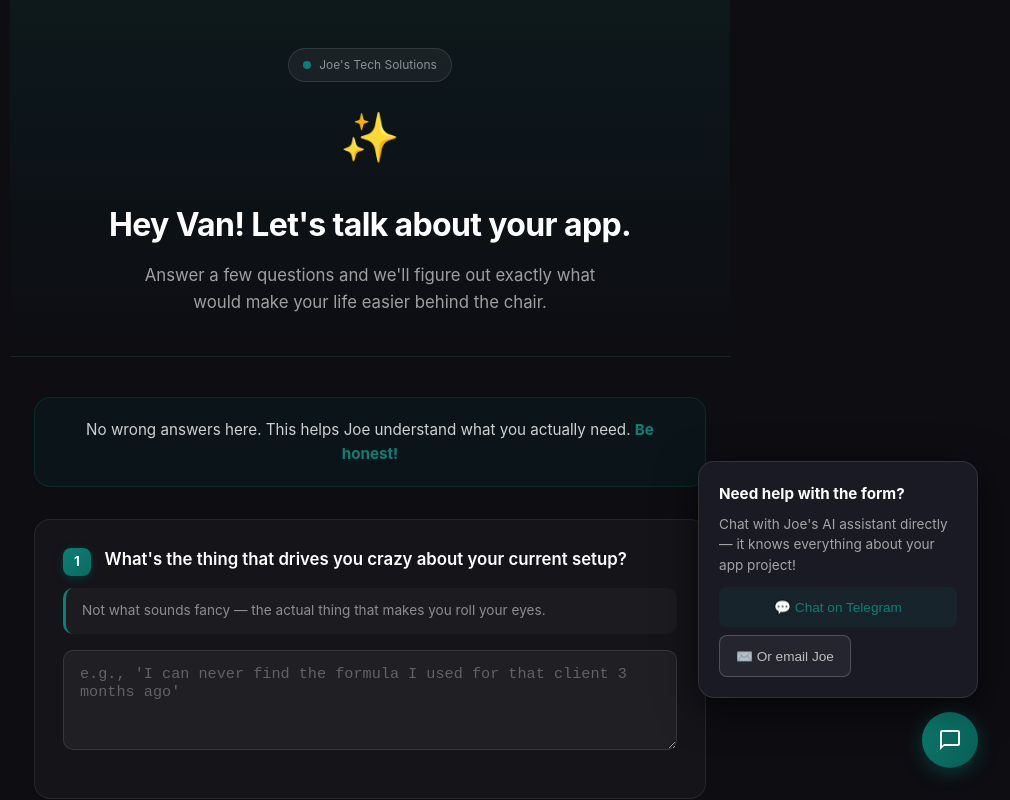
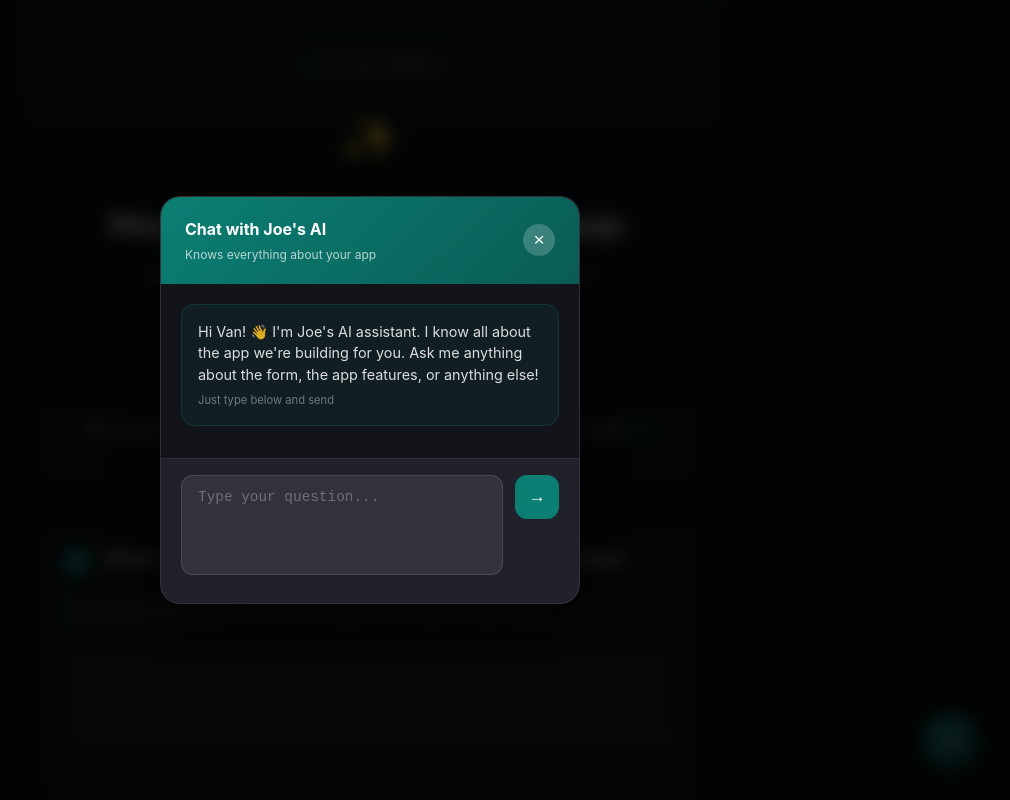
Before and after one commit to joestechsolutions/vans-archive-hair-salon-app, a plain HTML site: page index.html in a window 1280 px wide. Both pictures are taken after a click on the button 1220 px from the left and 740 px from the top of the page. Shown: the top 800 px of the page, without its empty margins (270-1280 px from the left). Drawn offline with Linux system fonts and the light colour scheme.

Commit message:
Inline chat modal - stays on page, no Telegram bounce

```diff
--- a/index.html
+++ b/index.html
@@ -233,6 +233,65 @@
         }
         .chat-option:hover { background: rgba(11,127,115,0.2); }
 
+                .chat-btn:hover { transform: scale(1.1); box-shadow: 0 6px 30px rgba(11,127,113,0.5); }
+        .chat-btn svg { width: 24px; height: 24px; fill: #fff; }
+
+        /* Inline Chat Modal */
+        .chat-modal {
+            position: fixed; top: 0; left: 0; right: 0; bottom: 0;
+            background: rgba(0,0,0,0.8); backdrop-filter: blur(8px);
+            display: none; align-items: center; justify-content: center;
+            z-index: 1000; padding: 1rem;
+        }
+        .chat-modal.show { display: flex; }
+        .chat-box {
+            background: #1a1a24; border: 1px solid rgba(255,255,255,0.1);
+            border-radius: 20px; width: 100%; max-width: 420px; max-height: 85vh;
+            display: flex; flex-direction: column; overflow: hidden;
+            box-shadow: 0 20px 60px rgba(0,0,0,0.6);
+        }
+        .chat-header {
+            background: linear-gradient(135deg, #0b7f73, #095c55); padding: 1.25rem 1.5rem;
+            display: flex; align-items: center; justify-content: space-between;
+        }
+        .chat-header h4 { color: #fff; font-size: 1rem; margin: 0; }
+        .chat-header span { display: block; font-size: 0.75rem; color: rgba(255,255,255,0.7); margin-top: 2px; }
+        .chat-close {
+            background: rgba(255,255,255,0.2); border: none; color: #fff;
+            width: 32px; height: 32px; border-radius: 50%; cursor: pointer; font-size: 1.2rem;
+        }
+        .chat-body {
+            flex: 1; padding: 1.25rem; overflow-y: auto; background: #13131a;
+        }
+        .chat-msg {
+            background: rgba(255,255,255,0.05); border-radius: 14px; padding: 1rem;
+            margin-bottom: 0.75rem; font-size: 0.9rem; color: rgba(255,255,255,0.85); line-height: 1.5;
+        }
+        .chat-msg.bot {
+            background: rgba(11,127,113,0.12); border: 1px solid rgba(11,127,113,0.25);
+        }
+        .chat-msg .meta { font-size: 0.7rem; color: rgba(255,255,255,0.4); margin-top: 0.4rem; }
+        .chat-input-area {
+            padding: 1rem 1.25rem; background: rgba(255,255,255,0.03);
+            border-top: 1px solid rgba(255,255,255,0.06);
+        }
+        .chat-input-row { display: flex; gap: 0.75rem; }
+        .chat-input {
+            flex: 1; background: rgba(255,255,255,0.08); border: 1px solid rgba(255,255,255,0.12);
+            border-radius: 12px; padding: 0.85rem 1rem; color: #fff; font-size: 0.9rem;
+            resize: none; max-height: 100px;
+        }
+        .chat-input:focus { outline: none; border-color: #0b7f73; }
+        .chat-send {
+            background: #0b7f73; border: none; color: #fff; width: 44px; height: 44px;
+            border-radius: 12px; cursor: pointer; font-size: 1.1rem;
+        }
+        .chat-sent { display: none; margin-top: 0.75rem; }
+        .chat-sent.show {
+            display: block; background: rgba(11,127,113,0.2); color: #0b7f73;
+            padding: 0.75rem; border-radius: 10px; font-size: 0.85rem; text-align: center;
+        }
+
         /* Results */
         .success-msg {
             background: rgba(11,127,115,0.1);
@@ -372,15 +431,36 @@
 
     <!-- Chat Helper -->
     <div class="chat-helper">
-        <div class="chat-popup" id="chat-popup">
-            <h4>Need help with the form?</h4>
-            <p>Chat with Joe's AI assistant directly — it knows everything about your app project!</p>
-            <button onclick="openChat()" class="chat-option" style="border:none;width:100%;margin-top:0.75rem;">💬 Chat on Telegram</button>
-            <button onclick="openEmailChat()" class="chat-option" style="background:rgba(255,255,255,0.05);border-color:rgba(255,255,255,0.2);color:rgba(255,255,255,0.7);margin-top:0.5rem;">✉️ Or email Joe</button>
-        </div>
-        <button class="chat-btn" onclick="toggleChat()">
+        <button class="chat-btn" id="openChatBtn">
             <svg viewBox="0 0 24 24"><path d="M20 2H4c-1.1 0-2 .9-2 2v18l4-4h14c1.1 0 2-.9 2-2V4c0-1.1-.9-2-2-2zm0 14H6l-2 2V4h16v12z"/></svg>
         </button>
+
+    <!-- Inline Chat Modal -->
+    <div class="chat-modal" id="chatModal">
+        <div class="chat-box">
+            <div class="chat-header">
+                <div>
+                    <h4>Chat with Joe's AI</h4>
+                    <span>Knows everything about your app</span>
+                </div>
+                <button class="chat-close" id="closeChat">×</button>
+            </div>
+            <div class="chat-body">
+                <div class="chat-msg bot">
+                    Hi Van! 👋 I'm Joe's AI assistant. I know all about the app we're building for you. Ask me anything about the form, the app features, or anything else!
+                    <div class="meta">Just type below and send</div>
+                </div>
+                <div id="chatHistory"></div>
+                <div class="chat-sent" id="chatSent">✓ Message sent to Joe!</div>
+            </div>
+            <div class="chat-input-area">
+                <div class="chat-input-row">
+                    <textarea class="chat-input" id="chatInput" placeholder="Type your question..." rows="1"></textarea>
+                    <button class="chat-send" id="sendChat">→</button>
+                </div>
+            </div>
+        </div>
+    </div>
     </div>
 
     <script>
@@ -403,16 +483,46 @@
                 preview.appendChild(span);
             }
         }
-        function toggleChat() {
-            document.getElementById('chat-popup').classList.toggle('show');
+        // Chat modal functions
+        document.getElementById('openChatBtn').addEventListener('click', function() {
+            document.getElementById('chatModal').classList.add('show');
+        });
+        document.getElementById('closeChat').addEventListener('click', function() {
+            document.getElementById('chatModal').classList.remove('show');
+        });
+        document.getElementById('chatModal').addEventListener('click', function(e) {
+            if (e.target === this) this.classList.remove('show');
+        });
+
+        function sendChatMessage() {
+            var input = document.getElementById('chatInput');
+            var msg = input.value.trim();
+            if (!msg) return;
+
+            // Show message in chat
+            var history = document.getElementById('chatHistory');
+            var div = document.createElement('div');
+            div.className = 'chat-msg';
+            div.textContent = msg;
+            history.appendChild(div);
+
+            // Send to Joe via email
+            var body = "Van asked via chat:\n\n" + msg + "\n\n---";
+            window.location.href = 'mailto:joe@joestechsolutions.com?subject=Van%27s%20Chat%20Question&body=' + encodeURIComponent(body);
+
+            // Show sent confirmation
+            document.getElementById('chatSent').classList.add('show');
+            input.value = '';
+            setTimeout(function() { document.getElementById('chatSent').classList.remove('show'); }, 3000);
         }
-        function openChat() {
-            // Open Telegram DM to Lurkr AI assistant
-            window.open('https://t.me/lurkr_windows_bot?text=Hi%20Joe!%20I%27m%20Van%20and%20I%27m%20filling%20out%20the%20app%20planning%20form.%20I%20have%20a%20question...', '_blank');
-        }
-        function openEmailChat() {
-            window.location.href = 'mailto:joe@joestechsolutions.com?subject=Van%27s%20Chat';
-        }
+
+        document.getElementById('sendChat').addEventListener('click', sendChatMessage);
+        document.getElementById('chatInput').addEventListener('keydown', function(e) {
+            if (e.key === 'Enter' && !e.shiftKey) {
+                e.preventDefault();
+                sendChatMessage();
+            }
+        });
 
         document.getElementById('vans-form').addEventListener('submit', function(e) {
             e.preventDefault();
```
